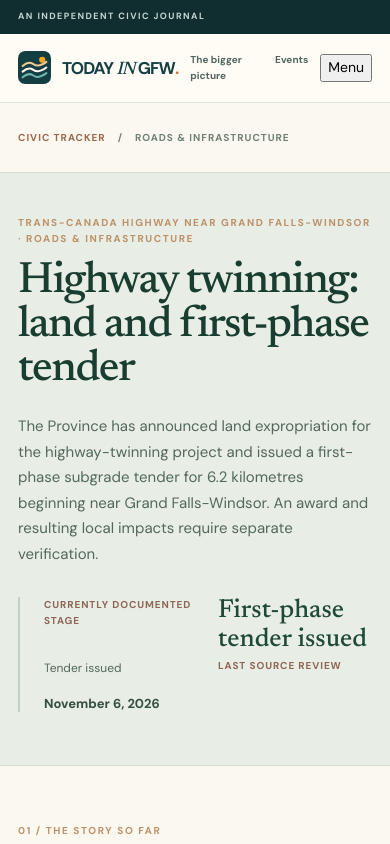
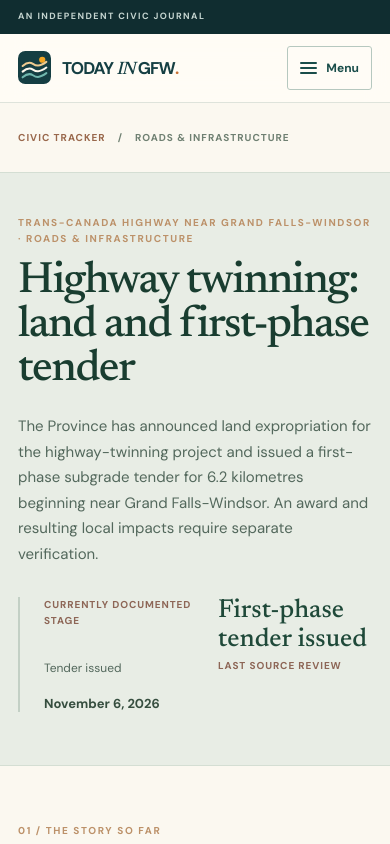
Before and after one commit to defford/today-in-gfw, a Next.js app: page /issues/highway-twinning-gfw in a window 390 px wide. Shown: the top 844 px of the page. Built offline with nearby package versions, Linux system fonts and the light colour scheme.

Commit message:
Expose all main and journal links in mobile navigation

```diff
--- a/app/globals.css
+++ b/app/globals.css
@@ -208,3 +208,22 @@
 .issue-revision-section li time{font-size:12px;color:#48634f;font-weight:700}
 .issue-revision-section li span{margin-left:12px;padding:3px 7px;background:#e3eee5;color:#385b42;font-size:10px;text-transform:uppercase;font-weight:700}
 .issue-revision-section li p{font-size:13px;line-height:1.65;color:#586a5d;margin:8px 0 0}
+
+/* Shared responsive navigation: keep all desktop destinations available on phones and tablets. */
+.mobile-menu{display:none;position:relative;flex:none;margin-left:auto}
+.mobile-menu-toggle{display:flex;align-items:center;justify-content:center;gap:9px;min-height:44px;min-width:80px;padding:10px 12px;border:1px solid #b6c8bf;border-radius:3px;background:#fffcf6;color:#194d4a;font-size:12px;font-weight:700}
+.mobile-menu-toggle:hover,.mobile-menu-toggle[aria-expanded="true"]{background:#e7f0ed}
+.mobile-menu-icon{display:flex;flex-direction:column;gap:3px;width:17px}
+.mobile-menu-icon i{display:block;height:2px;width:17px;border-radius:2px;background:currentColor}
+.mobile-menu-panel{position:absolute;top:calc(100% + 10px);right:0;z-index:100;display:flex;flex-direction:column;width:min(340px,calc(100vw - 36px));padding:8px 14px;background:#fffcf6;color:#193e43;border:1px solid #d1dcd3;box-shadow:0 18px 42px #102e2a33}
+.mobile-menu-panel[hidden]{display:none}
+.mobile-menu-panel a{display:flex;align-items:center;justify-content:space-between;gap:16px;min-height:49px;padding:12px 10px;border-bottom:1px solid #e1e8e0;font-size:14px;font-weight:700;line-height:1.4}
+.mobile-menu-panel a:last-child{border-bottom:0;color:#1b6266}
+.mobile-menu-panel a:hover,.mobile-menu-panel a:focus-visible{background:#eaf1ea;color:#a65a34}
+.mobile-menu-panel a span{color:#a56a3d;font-size:14px}
+@media(max-width:980px){
+  .header .nav-links,.header .header-cta{display:none}
+  .journal-nav-inside > nav,.journal-nav .journal-nav-home{display:none}
+  .header .mobile-menu,.journal-nav .mobile-menu{display:block}
+  .journal-nav-inside{justify-content:space-between}
+}
```
